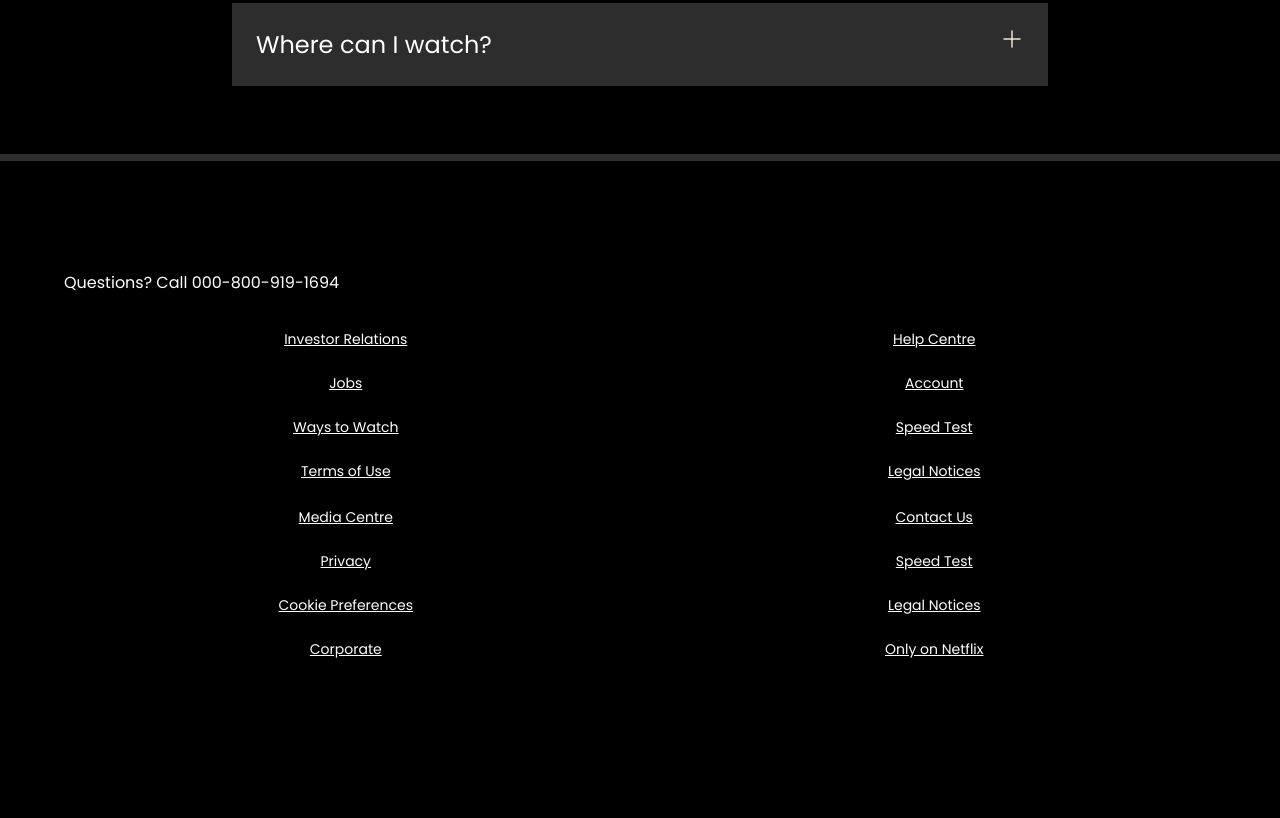
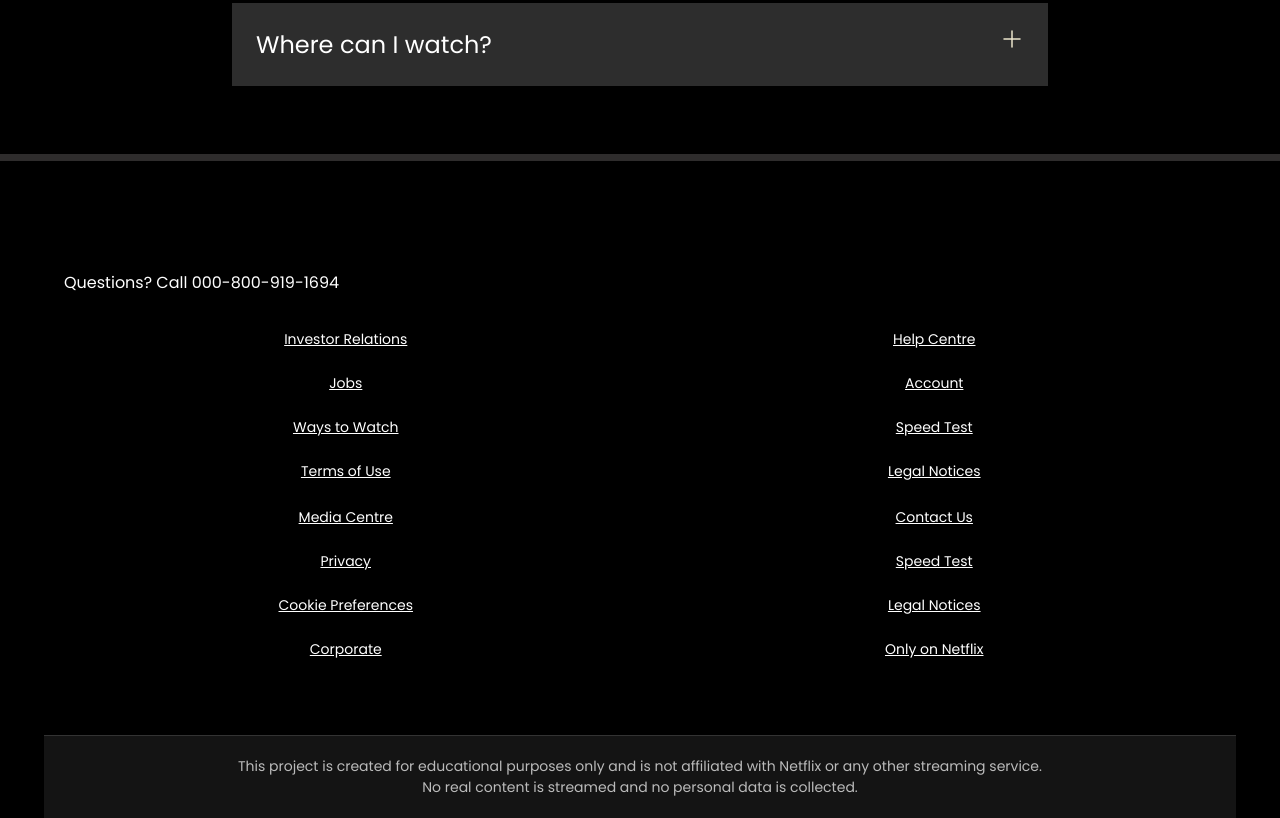
Before and after one commit to debangshu195/M-Streaming-, a plain HTML site: page index.html in a window 1280 px wide. Shown: the part 3200-4018 px from the top of the page. Before the commit the page ends 3935 px from the top, so only its background shows below. Drawn offline with Linux system fonts and the light colour scheme; a web font is replaced by a local one.

Commit message:
Update index.html

```diff
--- a/index.html
+++ b/index.html
@@ -189,12 +189,17 @@
             </div>
         </div>
     </footer>
+    <footer style="background-color: #141414; color: #bbb; text-align: center; padding: 20px; font-size: 14px; border-top: 1px solid #333;">
+    <p>This project is created for educational purposes only and is not affiliated with Netflix or any other streaming service.</p>
+    <p>No real content is streamed and no personal data is collected.</p>
+</footer>
+
 
     <!-- Sign In Modal -->
 <div id="signin-modal" class="modal">
   <div class="modal-content">
     <span class="close" onclick="toggleSignInModal()">&times;</span>
-    <h2>Sign In</h2>
+    <h2>Demo Sign In</h2>
     <input type="text" id="signin-email" placeholder="Email or Mobile Number">
     <input type="password" id="signin-password" placeholder="Password">
     <button class="btn btn-red" onclick="submitSignIn()">Submit</button>
```
